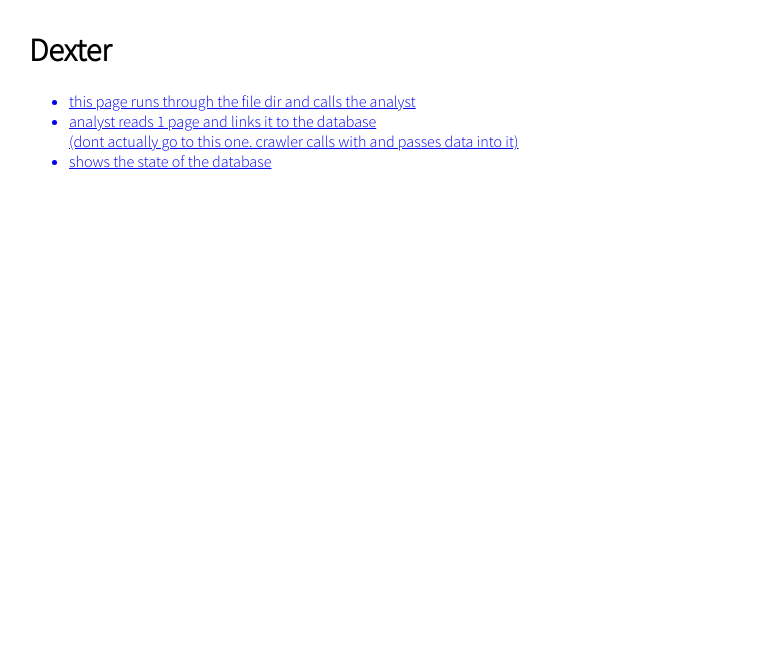
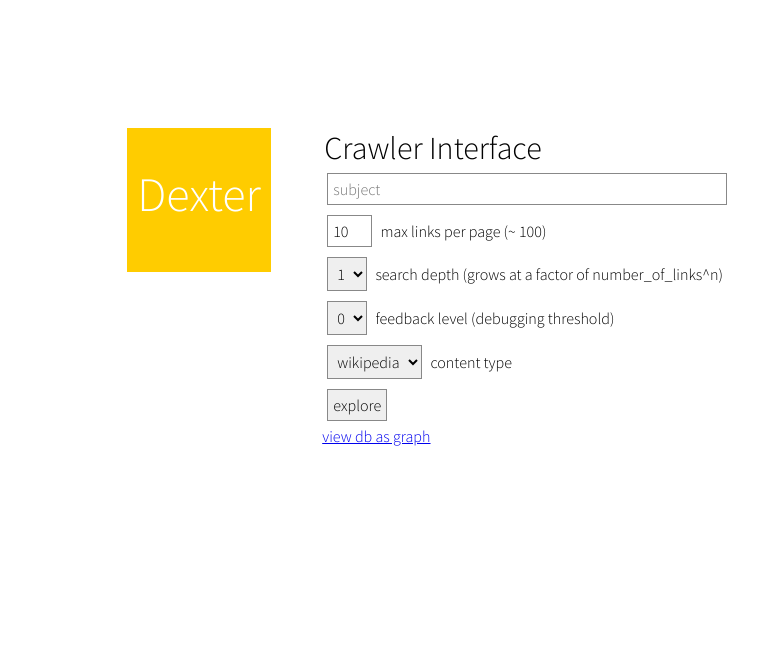
Before and after one commit to ati2/dexter, a PHP site: page / in a window 1280 px wide. Shown: the top 645 px of the page, without its empty margins (1-759 px from the left). Before the commit the page ends 169 px from the top, so only its background shows below. Run offline with PHP 8.4, Linux system fonts and the light colour scheme.

Commit message:
dexter can take keywords, search, read, link, and visualize them

```diff
--- a/client_src/js/d3map.js
+++ b/client_src/js/d3map.js
@@ -32,7 +32,7 @@ function initD3(links){
 		.nodes(d3.values(nodes))
 		.links(links)
 		.size([width, height])
-		.linkDistance(200)
+		.linkDistance(100)
 		.charge(-300)
 		.on("tick", tick)
 		.start();
--- /dev/null
+++ b/client_src/js/form.js
@@ -0,0 +1,51 @@
+$('#interfaceform').submit(function(){
+	send_form();
+	event.preventDefault();
+});
+
+
+function send_form(){
+	$.ajax({
+		type: "POST",
+		url: "server/crawler_wikipedia.php",
+		data: {
+			s: 		$('#subject').val(),
+			max:	$('#max').val(),
+			depth:	$('#depth').val(),
+			debug:	$('#debug').val(),
+			type:	$('#pagetype').val()
+		}
+	}).done(function( msg ) {
+		parse_search_result(msg);
+	});
+}
+function parse_search_result(msg){
+	if(!msg.length||msg.indexOf(';')<2){return;}
+	var data=msg.split(';');
+	var parent=data[0];
+	var links=data[1].split(',');
+
+	run_analyst(parent);
+	if($('#depth').val()==1){
+		links.map(run_analyst);
+	}
+}
+function run_analyst(link){
+	$.ajax({
+		type: "POST",
+		url: "server/analyst.php",
+		data: {
+			address:link,
+			max:	$('#max').val(),
+			depth:	$('#depth').val(),
+			debug:	$('#debug').val(),
+			type:	$('#pagetype').val()
+		}
+	}).done(function( msg ) {
+		if($('#debug').val()){
+			$('#log').append(msg);
+		}else{
+			console.log(msg);
+		}
+	});
+}
--- a/client_src/structure.css
+++ b/client_src/structure.css
@@ -1,7 +1,41 @@
-	body{
+	html,body{
 		font-family: 'Source Sans Pro', sans serif;
-		margin:30px;
+		height:100%;
+		width:100%;
 	}
+		input,select{
+			margin:5px;
+			padding:5px;
+			border:1px solid #888;
+			font-size:1em;
+			font-family: 'Source Sans Pro', sans serif;
+		}
+		#title{
+			background:#ffcc00;
+			color: 	white;
+			padding-top:.75em;
+			font-size:3em;
+			width:3em;
+			height:2.25em;
+			text-align:center;
+			float:left;
+		}
+		form{
+			float:left;
+			padding-left:5%;
+		}
+			form span{
+				padding-left:2px;
+				font-size:2em;
+			}
+
+		.centerwrapper{
+			width:80%;
+			padding:10%;
+			margin:0 auto;
+			display:table;
+		}
+
 	.link {
 		fill: none;
 		stroke: #666;
--- a/index.php
+++ b/index.php
@@ -3,17 +3,32 @@
 <head>
 	<title>dexter</title>
 	<link href="http://fonts.googleapis.com/css?family=Source+Sans+Pro:300" rel="stylesheet" type="text/css">
+	<link href="client_src/structure.css" rel="stylesheet" type="text/css">
+</head>
+<body class="centerwrapper">
+	<div class='section' id='interface'>
+		<div id='title'>Dexter</div>
 
-	<style> body{font-family: 'Source Sans Pro', sans serif; margin:30px;} </style>
-</head>
-<body>
-	<h1>Dexter</h1>
-	<ul>
-		<a href="server/crawler.php"><li>this page runs through the file dir and calls the analyst</li></a>
-		<a href="server/analyst.php"><li>analyst reads 1 page and links it to the database<br>
-		(dont actually go to this one. crawler calls with and passes data into it)
-		</li></a>
-		<a href="db_viewer.php"><li>shows the state of the database</li></a>
-	</ul>
+		<form id='interfaceform'><span>Crawler Interface</span><br>
+			<input type='text' style='width:400px' placeholder='subject' name='subject' id='subject'><br>
+			<input type='text' style='width:45px;' value='10' name='max' id='max'> max links per page (~ 100)<br>
+			<select name='depth' id='depth'><option>1</option></select> search depth (grows at a factor of number_of_links^n) <br>
+			<select name='debug' id='debug'>
+				<option>0</option>
+				<option>1</option>
+			</select> feedback level (debugging threshold)<br>
+			<select name='pagetype' id='pagetype'>
+				<option>wikipedia</option>
+			</select> content type<br>
+			<input type='submit' value='explore'>
+			<div id='log' >
+				<a href="http://localhost/db_viewer.php">view db as graph</a>
+			</div>
+		</form>
+
+	</div>
+
+	<script src="client_src/js/jquery.1.6.1.js"></script>
+	<script src="client_src/js/form.js"></script>
 </body>
 </html>
--- a/server/logger.php
+++ b/server/logger.php
@@ -8,5 +8,8 @@ function logger($from,$error,$importance){
 		$msg=$importance.'-'.$from.' says '.$error;
 		echo "<div id='serverlog'>{$msg}</div>";
 	}
+	if($importance==1){
+		exit("lvl {$importance} error. stopped");
+	}
 }
 ?>
```
Also changed, not shown: db_viewer.php (+5 -2 lines), server/analyst.php (+46 -8 lines), server/crawler_wikipedia.php (added, +110 -0 lines).
